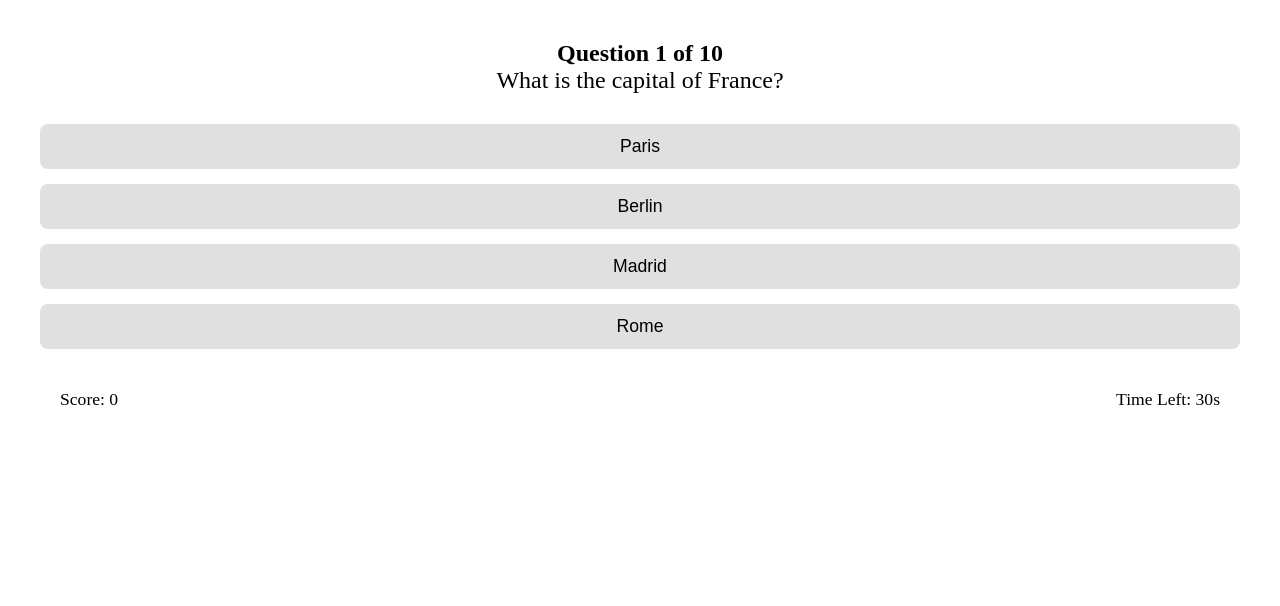
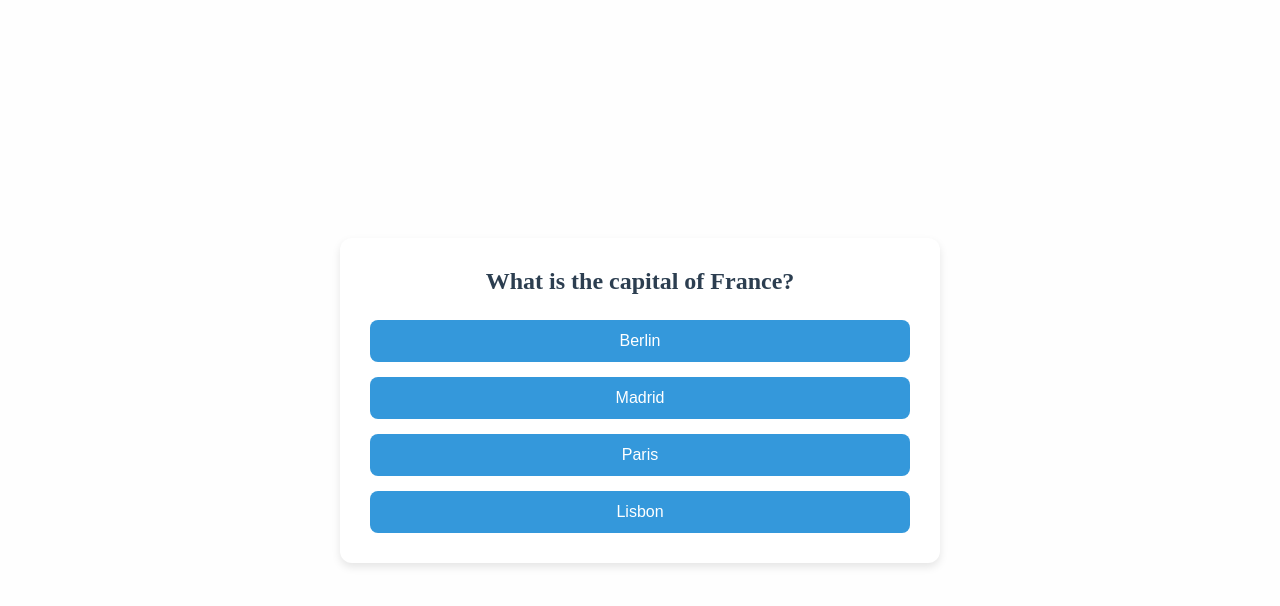
Before and after one commit to deepkapatel22199/quiz-app, a React app in the folder frontend/: page /quiz in a window 1280 px wide. Shown: the top 606 px of the page. Built offline with nearby package versions, Linux system fonts and the light colour scheme; the HTML template or start-up script is replaced by a standard one.

Commit message:
quiz page and results page is ready with design

```diff
--- a/frontend/src/App.jsx
+++ b/frontend/src/App.jsx
@@ -2,6 +2,7 @@ import React from 'react';
 import { BrowserRouter as Router, Routes, Route } from 'react-router-dom';
 import Home from './Components/Home';
 import Quiz from './Components/Quiz';
+import Results from './Components/Results';
 import './App.css';
 
 const App = () => {
@@ -11,6 +12,7 @@ const App = () => {
         <Routes>
           <Route path="/" element={<Home />} />
           <Route path="/quiz" element={<Quiz />} />
+          <Route path="/results" element={<Results />} />
         </Routes>
       </div>
     </Router>
--- a/frontend/src/Components/Home.css
+++ b/frontend/src/Components/Home.css
@@ -4,41 +4,42 @@
   align-items: center;
   justify-content: center;
   height: 100vh;
-    background-color: #f3f4f6;
+  background: linear-gradient(135deg, #f0f4ff, #dfe9f3);
   text-align: center;
 }
 
-  .home-container h1 {
+h1 {
   font-size: 3rem;
+  margin-bottom: 10px;
+  color: #2c3e50;
+}
+
+p {
+  font-size: 1.5rem;
+  margin-bottom: 30px;
+  color: #34495e;
+}
+
+.name-input {
+  padding: 12px;
+  font-size: 1.1rem;
+  width: 250px;
+  border: 1px solid #ccc;
+  border-radius: 8px;
   margin-bottom: 20px;
 }
 
-  .home-container p {
-    font-size: 1.5rem;
-    margin-bottom: 20px;
-  }
-
-  .name-input {
-    padding: 10px;
-    font-size: 1.2rem;
-    margin-bottom: 20px;
-    border: 1px solid #ccc;
-    border-radius: 5px;
-    width: 250px;
-    text-align: center;
-  }
-
 .start-btn {
-    background-color: #4caf50;
+  padding: 12px 25px;
+  background-color: #3498db;
   color: white;
-    padding: 12px 25px;
   font-size: 1.2rem;
   border: none;
-    border-radius: 5px;
+  border-radius: 8px;
   cursor: pointer;
-    transition: background-color 0.3s ease;
+  transition: 0.3s;
 }
 
 .start-btn:hover {
-    background-color: #45a049;
+  background-color: #2980b9;
 }
--- /dev/null
+++ b/frontend/src/Components/QuestionCard.css
@@ -0,0 +1,35 @@
+.question-card {
+    background-color: #ffffff;
+    border-radius: 12px;
+    padding: 30px;
+    box-shadow: 0 4px 8px rgba(0,0,0,0.1);
+    width: 100%;
+    max-width: 600px;
+    text-align: center;
+  }
+
+  .question-card h2 {
+    margin-bottom: 25px;
+    color: #2c3e50;
+  }
+
+  .options {
+    display: flex;
+    flex-direction: column;
+    gap: 15px;
+  }
+
+  .options button {
+    padding: 12px;
+    font-size: 1rem;
+    border: none;
+    border-radius: 8px;
+    background-color: #3498db;
+    color: white;
+    transition: background 0.3s;
+    cursor: pointer;
+  }
+
+  .options button:hover {
+    background-color: #2980b9;
+  }
--- /dev/null
+++ b/frontend/src/Components/QuestionCard.jsx
@@ -0,0 +1,19 @@
+import React from 'react';
+import './QuestionCard.css';
+
+function QuestionCard({ question, options, onAnswer }) {
+  return (
+    <div className="question-card">
+      <h2>{question}</h2>
+      <div className="options">
+        {options.map((opt, index) => (
+          <button key={index} onClick={() => onAnswer(opt)}>
+            {opt}
+          </button>
+        ))}
+      </div>
+    </div>
+  );
+}
+
+export default QuestionCard;
--- a/frontend/src/Components/Quiz.css
+++ b/frontend/src/Components/Quiz.css
@@ -1,39 +1,8 @@
 .quiz-container {
     padding: 40px;
-    text-align: center;
-    background-color: #ffffff;
     min-height: 100vh;
+    background: #fefefe;
+    display: flex;
+    justify-content: center;
+    align-items: center;
   }
-
-  .question {
-    font-size: 1.5rem;
-    margin-bottom: 30px;
-  }
-
-  .options {
-    display: flex;
-    flex-direction: column;
-    gap: 15px;
-    margin-bottom: 40px;
-  }
-
-  .option-btn {
-    padding: 12px;
-    font-size: 1.1rem;
-    background-color: #e0e0e0;
-    border: none;
-    border-radius: 8px;
-    cursor: pointer;
-    transition: background 0.3s ease;
-  }
-
-  .option-btn:hover {
-    background-color: #d5d5d5;
-  }
-
-  .quiz-footer {
-    display: flex;
-    justify-content: space-between;
-    font-size: 1.1rem;
-    padding: 0 20px;
-  }
--- a/frontend/src/Components/Quiz.jsx
+++ b/frontend/src/Components/Quiz.jsx
@@ -1,23 +1,33 @@
 import React from 'react';
+import { useState } from 'react';
+import { useNavigate } from 'react-router-dom';
+import questions from '../data/questions';
+import QuestionCard from './QuestionCard';
 import './Quiz.css';
 
 const Quiz = () => {
+    const [currentIndex, setCurrentIndex] = useState(0);
+    const [score, setScore] = useState(0);
+    const navigate = useNavigate();
+
+    const handleAnswer = (answer) => {
+        if (answer === questions[currentIndex].correctAnswer) {
+          setScore(score + 1);
+        }
+        const next = currentIndex + 1;
+        if (next < questions.length) {
+          setCurrentIndex(next);
+        } else {
+          navigate('/results', { state: { score, total: questions.length } });
+        }
+      };
   return (
     <div className="quiz-container">
-      <h2>Question 1 of 10</h2>
-      <p className="question">What is the capital of France?</p>
-
-      <div className="options">
-        <button className="option-btn">Paris</button>
-        <button className="option-btn">Berlin</button>
-        <button className="option-btn">Madrid</button>
-        <button className="option-btn">Rome</button>
-      </div>
-
-      <div className="quiz-footer">
-        <p>Score: 0</p>
-        <p>Time Left: 30s</p>
-      </div>
+      <QuestionCard
+        question={questions[currentIndex].question}
+        options={questions[currentIndex].options}
+        onAnswer={handleAnswer}
+      />
     </div>
   );
 }
--- /dev/null
+++ b/frontend/src/Components/Results.css
@@ -0,0 +1,32 @@
+.results-container {
+    text-align: center;
+    padding: 60px;
+    min-height: 100vh;
+    background-color: #ecf0f1;
+  }
+
+  .results-container h1 {
+    font-size: 3rem;
+    margin-bottom: 20px;
+    color: #2c3e50;
+  }
+
+  .results-container p {
+    font-size: 1.5rem;
+    margin-bottom: 30px;
+    color: #34495e;
+  }
+
+  .results-container button {
+    background-color: #2ecc71;
+    color: white;
+    padding: 14px 30px;
+    border: none;
+    font-size: 1.1rem;
+    border-radius: 8px;
+    cursor: pointer;
+  }
+
+  .results-container button:hover {
+    background-color: #27ae60;
+  }
--- /dev/null
+++ b/frontend/src/Components/Results.jsx
@@ -0,0 +1,19 @@
+import React from 'react';
+import { useNavigate, useLocation } from 'react-router-dom';
+import './Results.css';
+
+const Results = () => {
+  const navigate = useNavigate();
+  const location = useLocation();
+  const { score = 0, total = 0 } = location.state || {};
+
+  return (
+    <div className="results-container">
+      <h2>Quiz Completed!</h2>
+      <p>Your Score: {score} / {total}</p>
+      <button onClick={() => navigate('/')}>Go to Home</button>
+    </div>
+  );
+}
+
+export default Results;
--- /dev/null
+++ b/frontend/src/data/questions.js
@@ -0,0 +1,16 @@
+// src/data/questions.js
+const questions = [
+    {
+      question: 'What is the capital of France?',
+      options: ['Berlin', 'Madrid', 'Paris', 'Lisbon'],
+      correctAnswer: 'Paris',
+    },
+    {
+      question: 'Who wrote Hamlet?',
+      options: ['Leo Tolstoy', 'William Shakespeare', 'Mark Twain', 'Jane Austen'],
+      correctAnswer: 'William Shakespeare',
+    },
+    // Add more questions here...
+  ];
+
+  export default questions;
```
Lines whose indentation alone changed are shown as unchanged.
